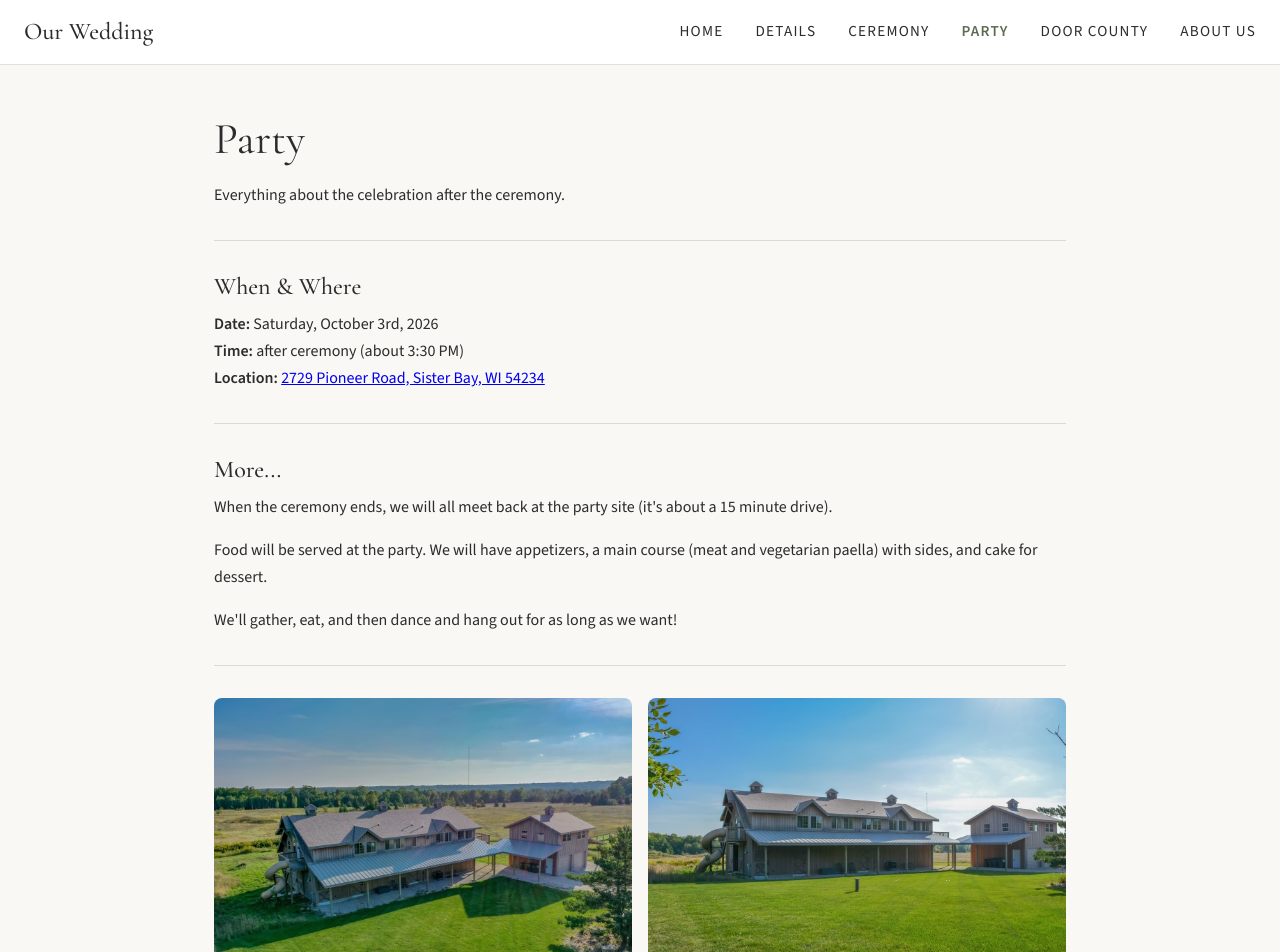
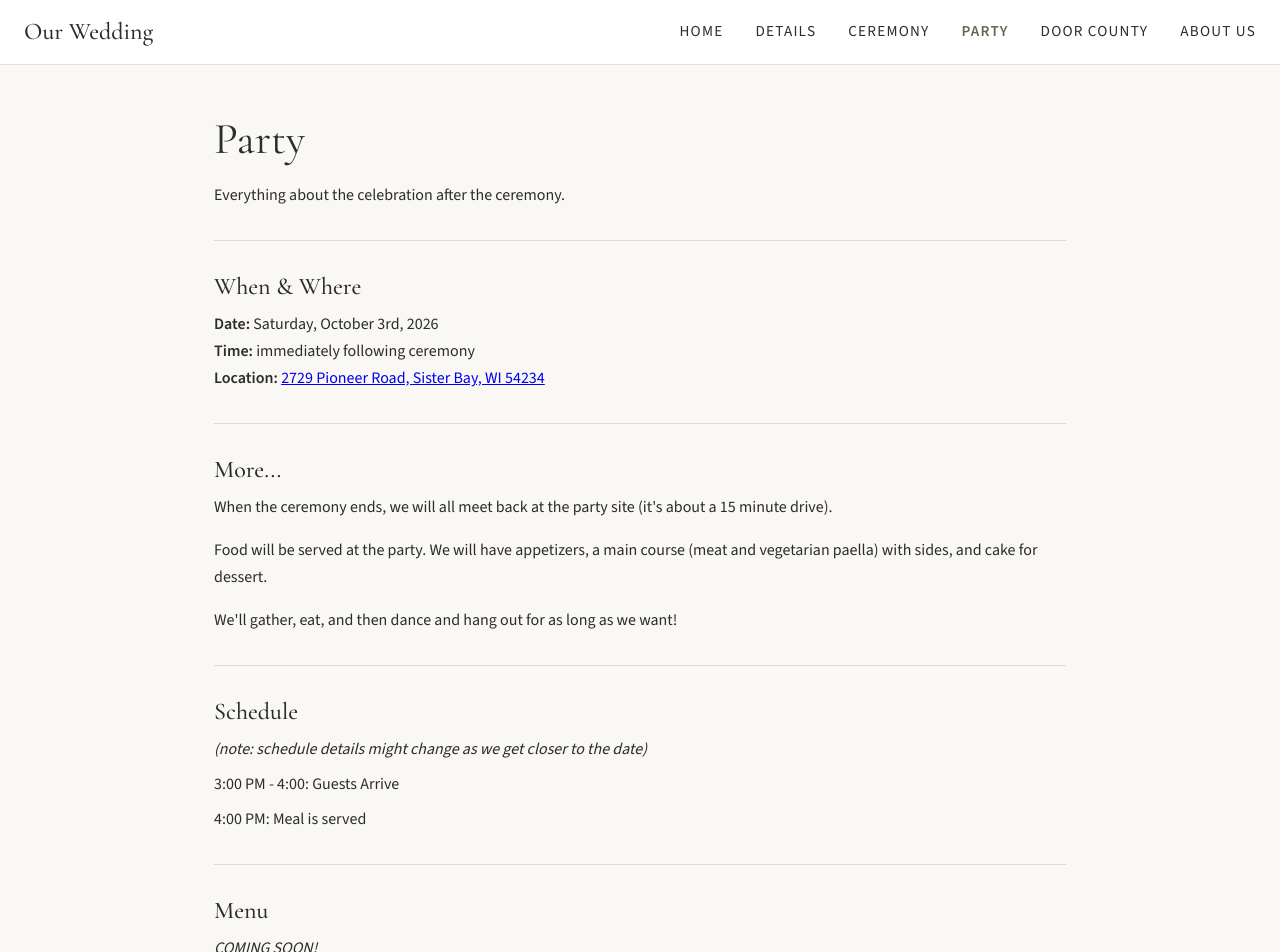
Before and after one commit to mklewandowski/wedding-site, a React (Vite) app: page /party in a window 1280 px wide. Shown: the top 952 px of the page. Built offline with nearby package versions, Linux system fonts and the light colour scheme.

Commit message:
fix(text): text updates

```diff
--- a/src/pages/CeremonyPage.tsx
+++ b/src/pages/CeremonyPage.tsx
@@ -21,7 +21,7 @@ export default function CeremonyPage() {
         <strong>Date:</strong> Saturday, October 3rd, 2026
       </Typography>
       <Typography variant="body1">
-        <strong>Time:</strong> Ceremony starts @ 2:00 PM, please arrive 15-20 minutes early.
+        <strong>Time:</strong> Ceremony starts @ 2:00 PM, <b>please arrive 20 - 30 minutes early</b>.
       </Typography>
       <Typography variant="body1">
         <strong>Location:</strong> Newport State Park Beach, <a href="https://www.google.com/maps/search/?api=1&query=Newport+State+Park+Beach+Ellison+Bay+WI+54210" target="_blank">407-381 Newport Park Rd, Ellison Bay, WI 54210</a>
@@ -48,6 +48,27 @@ export default function CeremonyPage() {
 
       <Divider sx={{ my: 4 }} />
 
+      <Typography variant="h3" gutterBottom sx={{ fontSize: '1.5rem' }}>
+        Schedule
+      </Typography>
+      <Typography variant="body1">
+       <i>(note: schedule details might change as we get closer to the date)</i>
+      </Typography>
+      <Typography variant="body1" sx={{ my: 1 }}>
+        1:30 PM - 2:00 PM: Guests arrive, gather at shelter
+      </Typography>
+      <Typography variant="body1" sx={{ my: 1 }}>
+        2:00 PM: Guests walk to beach and are seated
+      </Typography>
+      <Typography variant="body1" sx={{ my: 1 }}>
+        2:15 PM - 2:45 PM: Ceremony
+      </Typography>
+
+      <Divider sx={{ my: 4 }} />
+
+      <Typography variant="h3" gutterBottom sx={{ fontSize: '1.5rem' }}>
+        Directions
+      </Typography>
       <Typography variant="body1">
         <strong>Enter Newport State Park Beach (there is a $13 admission fee for the park)</strong>
       </Typography>
--- a/src/pages/DetailsPage.tsx
+++ b/src/pages/DetailsPage.tsx
@@ -18,9 +18,8 @@ export default function DetailsPage() {
         Super Basic Overview
       </Typography>
       <Typography variant="body1">
-        The ceremony will be held on a beach at Newport State Park in Ellison Bay, Wisconsin at 2:00 PM on Saturday, October 3rd, 2026.
-        Following the ceremony, there will be a catered party in Sister Bay, Wisconsin.</Typography>
-
+        The ceremony will be held on a <a href="https://www.google.com/maps/search/?api=1&query=Newport+State+Park+Beach+Ellison+Bay+WI+54210" target="_blank">beach at Newport State Park</a> in Ellison Bay, Wisconsin at 2:00 PM on Saturday, October 3rd, 2026.
+        Following the ceremony, there will be a catered <a href="https://www.google.com/maps/search/?api=1&query=2729+Pioneer+Road+Sister+Bay+WI+54234" target="_blank">party</a> in Sister Bay, Wisconsin.</Typography>
       <Divider sx={{ my: 4 }} />
 
       <Typography variant="h3" gutterBottom sx={{ fontSize: '1.5rem' }}>
--- a/src/pages/DoorCountyPage.tsx
+++ b/src/pages/DoorCountyPage.tsx
@@ -21,6 +21,7 @@ export default function DoorCountyPage() {
         <li>Go hiking in <a href = "https://dnr.wisconsin.gov/topic/parks/peninsula" target="_blank">Peninsula State Park</a></li>
         <li>Grab dinner at <a href = "https://aljohnsons.com/" target="_blank">Al Johnson's restaurant</a>, famous for its rooftop goats</li>
         <li>Have coffee and treats at the <a href="https://brownbutterbakeshop.com/" target="_blank">Brown Butter Bakery</a>, makers of our delicious wedding cake</li>
+        <li>And have another coffee at <a href="https://www.roostandbanter.com/" target="_blank">Roost and Banter</a>, a local favorite</li>
         <li>Embrace your inner Wisconsinite and go to a <a href="https://www.doorcounty.com/experience/fish-boils/" target="_blank">fish boil</a></li>
         <li>Drive down to Green Bay and visit Titletown and historic <a href = "https://www.packers.com/lambeau-field/" target="_blank">Lambeau Field</a></li>
         </ul>
--- a/src/pages/HomePage.tsx
+++ b/src/pages/HomePage.tsx
@@ -37,7 +37,7 @@ export default function HomePage() {
         Saturday, October 3rd, 2026 @ 2:00 PM
       </Typography>
       <Typography variant="body1" color="text.secondary" sx={{ mb: 1 }}>
-        Service: Newport State Park Beach<br/><a href="https://www.google.com/maps/search/?api=1&query=Newport+State+Park+Beach+Ellison+Bay+WI+54210" target="_blank">407-381 Newport Park Rd, Ellison Bay, WI 54210</a>
+        Service: <a href="https://www.google.com/maps/search/?api=1&query=Newport+State+Park+Beach+Ellison+Bay+WI+54210" target="_blank">407-381 Newport Park Rd, Ellison Bay, WI 54210</a>
       </Typography>
       <Typography variant="body1" color="text.secondary" sx={{ mb: 5 }}>
         Party: <a href="https://www.google.com/maps/search/?api=1&query=2729+Pioneer+Road+Sister+Bay+WI+54234" target="_blank">
--- a/src/pages/PartyPage.tsx
+++ b/src/pages/PartyPage.tsx
@@ -24,7 +24,7 @@ export default function PartyPage() {
         <strong>Date:</strong> Saturday, October 3rd, 2026
       </Typography>
       <Typography variant="body1">
-        <strong>Time:</strong> after ceremony (about 3:30 PM)
+        <strong>Time:</strong> immediately following ceremony
       </Typography>
       <Typography variant="body1">
         <strong>Location:</strong> <a href="https://www.google.com/maps/search/?api=1&query=2729+Pioneer+Road+Sister+Bay+WI+54234" target="_blank">
@@ -49,6 +49,30 @@ export default function PartyPage() {
 
       <Divider sx={{ my: 4 }} />
 
+      <Typography variant="h3" gutterBottom sx={{ fontSize: '1.5rem' }}>
+        Schedule
+      </Typography>
+      <Typography variant="body1">
+       <i>(note: schedule details might change as we get closer to the date)</i>
+      </Typography>
+      <Typography variant="body1" sx={{ my: 1 }}>
+        3:00 PM - 4:00: Guests Arrive
+      </Typography>
+      <Typography variant="body1" sx={{ my: 1 }}>
+        4:00 PM: Meal is served
+      </Typography>
+
+      <Divider sx={{ my: 4 }} />
+
+      <Typography variant="h3" gutterBottom sx={{ fontSize: '1.5rem' }}>
+        Menu
+      </Typography>
+      <Typography variant="body1" sx={{ my: 1 }}>
+       <i>COMING SOON!</i>
+      </Typography>
+
+      <Divider sx={{ my: 4 }} />
+
       <Grid container spacing={2} sx={{ mt: 2 }}>
         {aboutPhotos.map((filename) => (
           <Grid key={filename} size={{ xs: 12, sm: 6 }}>
```
